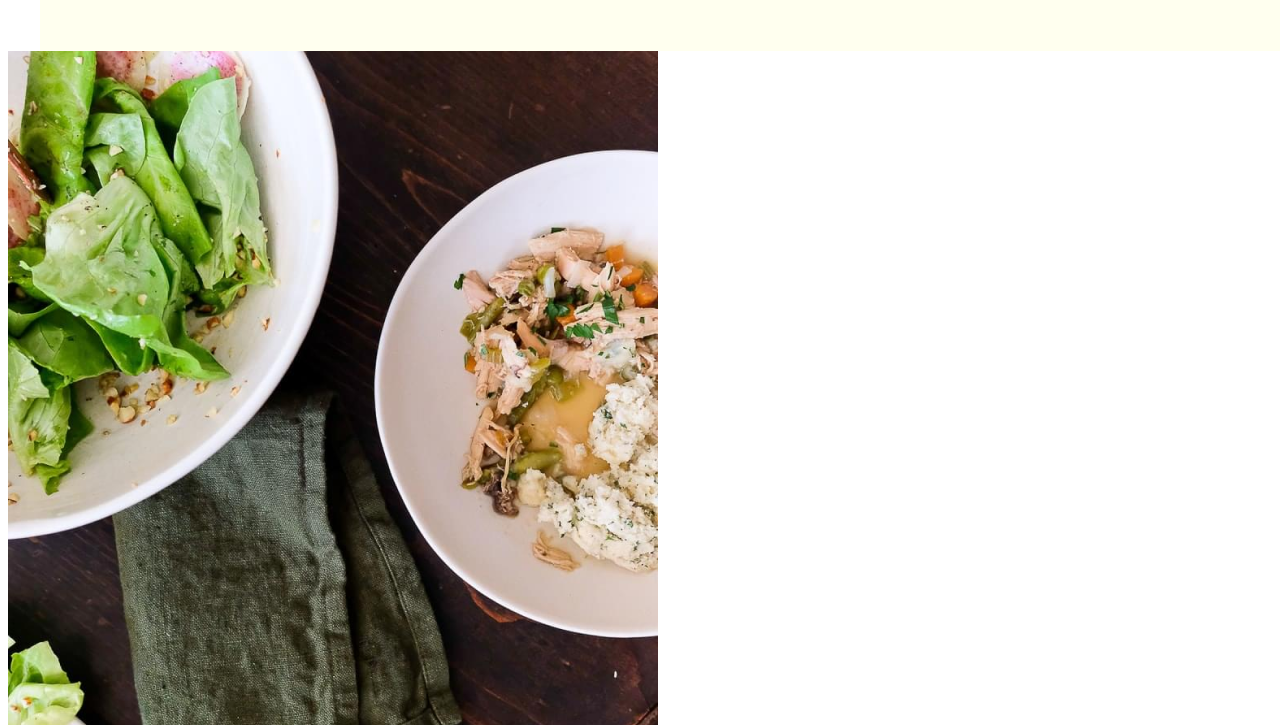
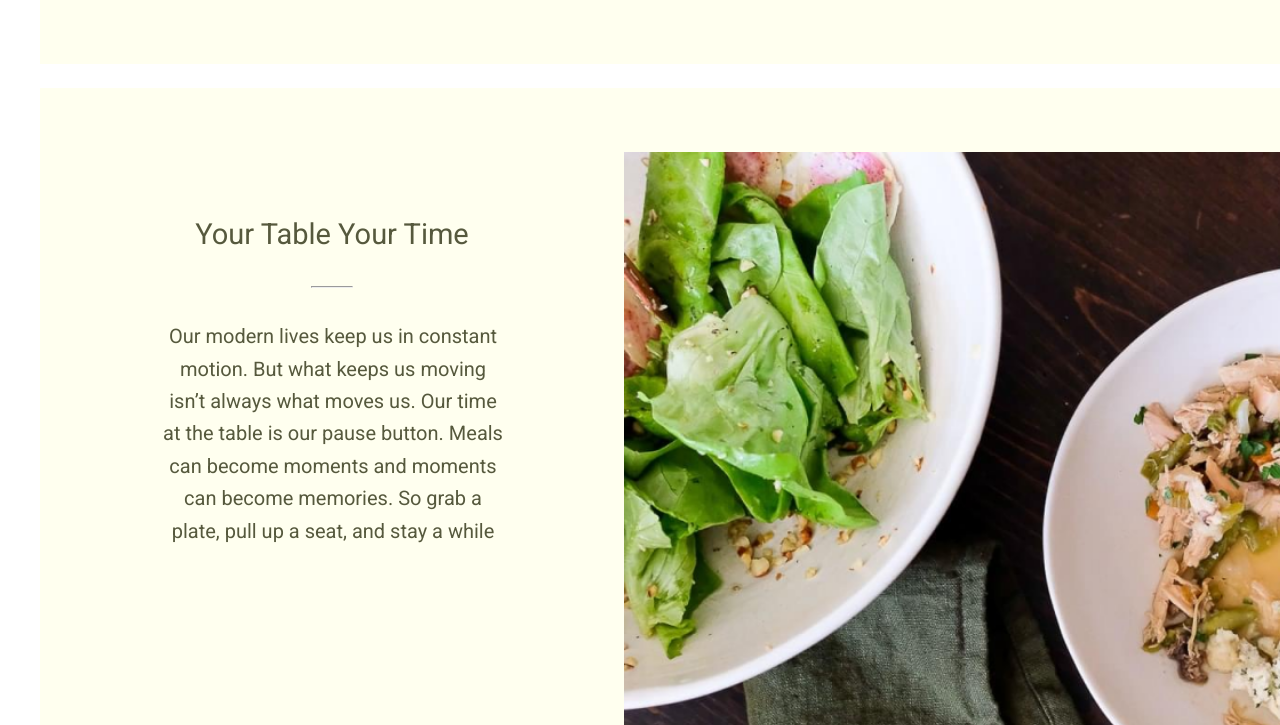
Before and after one commit to AlexandraBahdanava/Landing, a plain HTML site: page index.html in a window 1280 px wide. Shown: the part 3535-4260 px from the top of the page. Drawn offline with Linux system fonts and the light colour scheme.

Commit message:
feat: style the examples-of-using-second block in main according to the design layout

```diff
--- a/index.html
+++ b/index.html
@@ -111,14 +111,14 @@
 		</section>
 
 		<section class="examples-of-using-second">
-			<div class="image-examples-of-using-second">
-				<img src="images/examples-of-using-second.png" alt="image">
-			</div>
-
 			<div class="text-examples-of-using-second">
 				<p class="text-title"> Your Table Your Time </p>
 				<span>  <hr> </span>
-				<p> Our modern lives keep us in constant motion. But what keeps us moving isn’t always what moves us. Our time at the table is our pause button. Meals can become moments and moments can become memories. So grab a plate, pull up a seat, and stay a while </p>
+				<p class="text-in-examples-of-using-second"> Our modern lives keep us in constant motion. But what keeps us moving isn’t always what moves us. Our time at the table is our pause button. Meals can become moments and moments can become memories. So grab a plate, pull up a seat, and stay a while </p>
+			</div>
+				<div class="image-examples-of-using-second">
+				<img src="images/examples-of-using-second.png" alt="image">
+
 		</section>
 
 		<section class="subscribe">
--- a/style.css
+++ b/style.css
@@ -278,10 +278,9 @@ a {
 .examples-of-using-first {
 	background-color: #FFFFEF;
 	width: 1360px;
-	height: 716px;
+	height: 746px;
 	margin-left: 32px;
 	margin-top: 24px;
-	padding-top: 17px;
 }
 
 .examples-of-using-first div {
@@ -291,7 +290,7 @@ a {
 .image-examples-of-using-first {
 	margin: 0;
 	padding-left: 32px;
-	padding-top: 47px;
+	padding-top: 64px;
 }
 
 .image-examples-of-using-first img {
@@ -308,7 +307,7 @@ a {
 .text-title {
 	margin: 0;
 	font-size: 29px;
-	padding-top: 112px;
+	padding-top: 129px;
 	padding-bottom: 27px;
 }
 
@@ -319,9 +318,51 @@ a {
 .text-in-examples-of-using-first {
 	font-size: 20px;
 	line-height: 32.4px;
-
 	width: 360px;
 	margin-left: 71px;
+	margin-top: 32px;
+}
+
+
+.examples-of-using-second {
+	background-color: #FFFFEF;
+	width: 1360px;
+	height: 1014px;
+	margin-left: 32px;
+	margin-top: 24px;
+
+}
+
+.examples-of-using-second div {
+	float: left;
+}
+
+.image-examples-of-using-second {
+	margin: 0;
+	padding-left: 42px;
+	padding-top: 64px;
+}
+
+.image-examples-of-using-second img {
+	width: 743px;
+	height: 885px;
+}
+
+.text-examples-of-using-second {
+	width: 500px;
+	text-align: center;
+	padding-left: 42px;
+}
+
+.text-examples-of-using-second hr {
+	width: 40px;
+}
+
+.text-in-examples-of-using-second {
+	font-size: 20px;
+	line-height: 32.4px;
+	width: 344px;
+	margin-left: 79px;
 	margin-top: 32px;
 }
 
```
